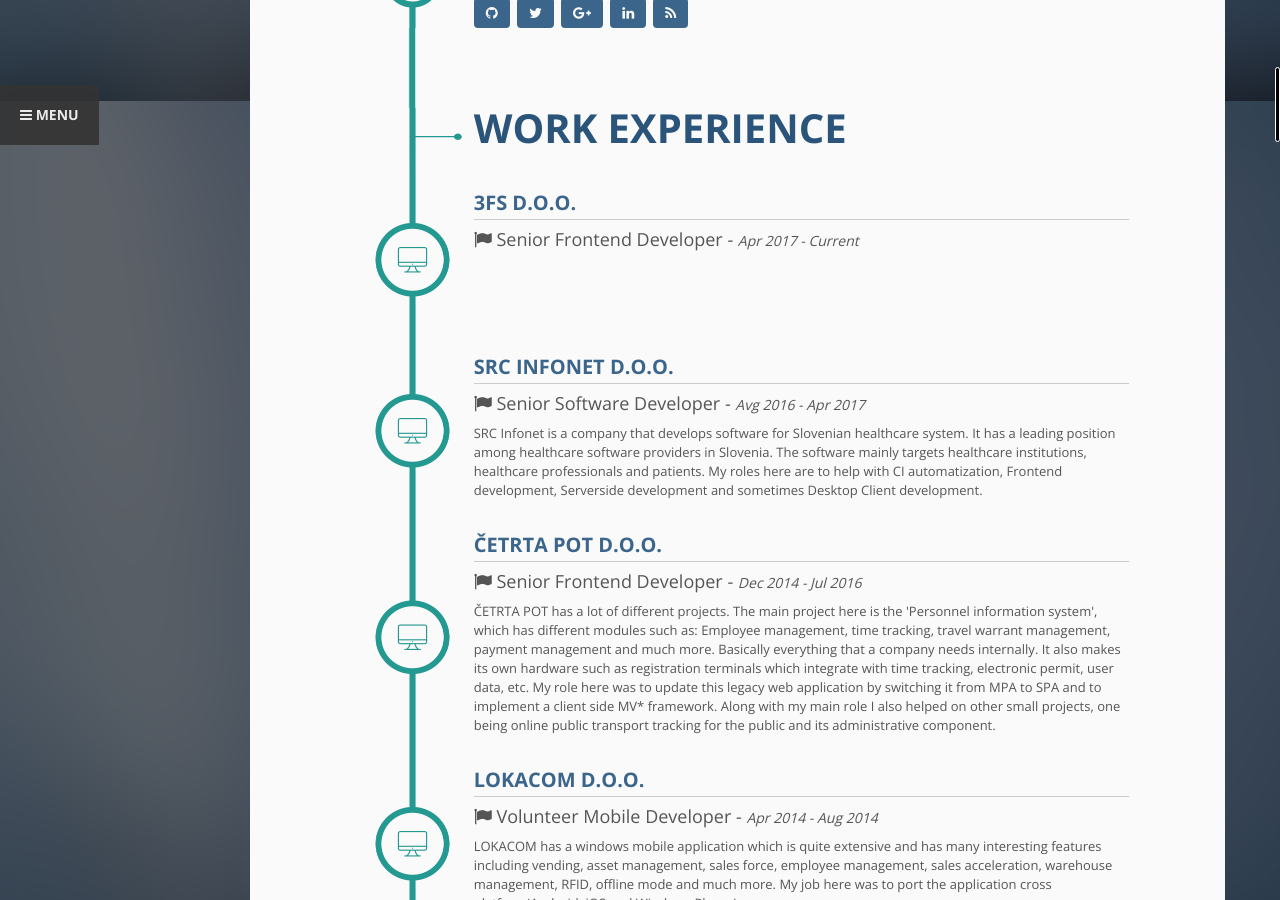
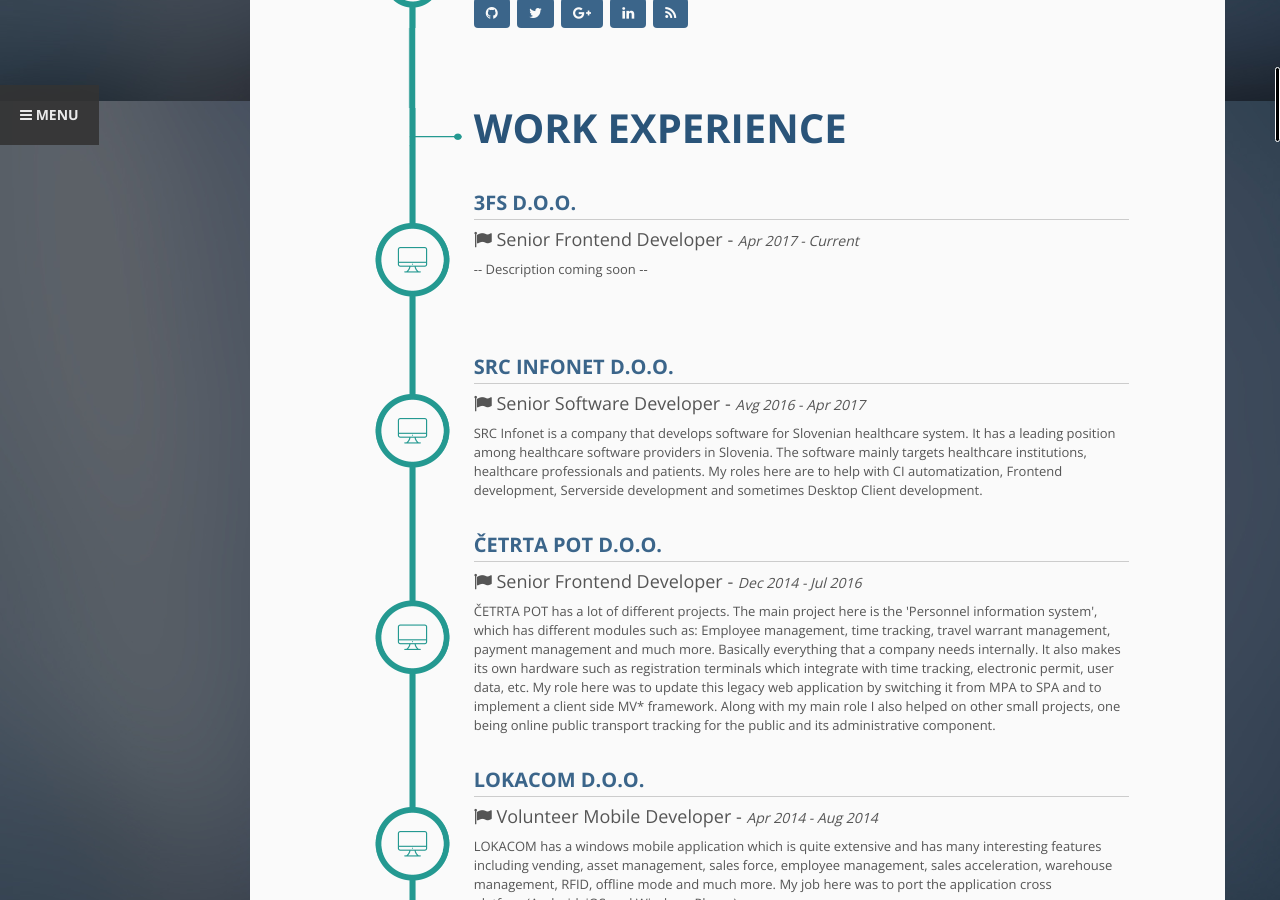
Before and after one commit to TheCodeDestroyer/thecodedestroyer.github.io, a Jekyll site: the page built from index.html, in a window 1280 px wide and 900 px high, scrolled down 799 px. Built offline with Jekyll 4.4.1, drawn with Linux system fonts in a browser that asks for light colours.

Commit message:
Update work.yml

```diff
--- a/_data/work.yml
+++ b/_data/work.yml
@@ -10,7 +10,7 @@
     title: " Senior Frontend Developer - "
     date: "Apr 2017 - Current"
   divClass: "job-description"
-  value: ""
+  value: "-- Description coming soon --"
 - title: "SRC Infonet d.o.o."
   activity:
     type: "job"
```
